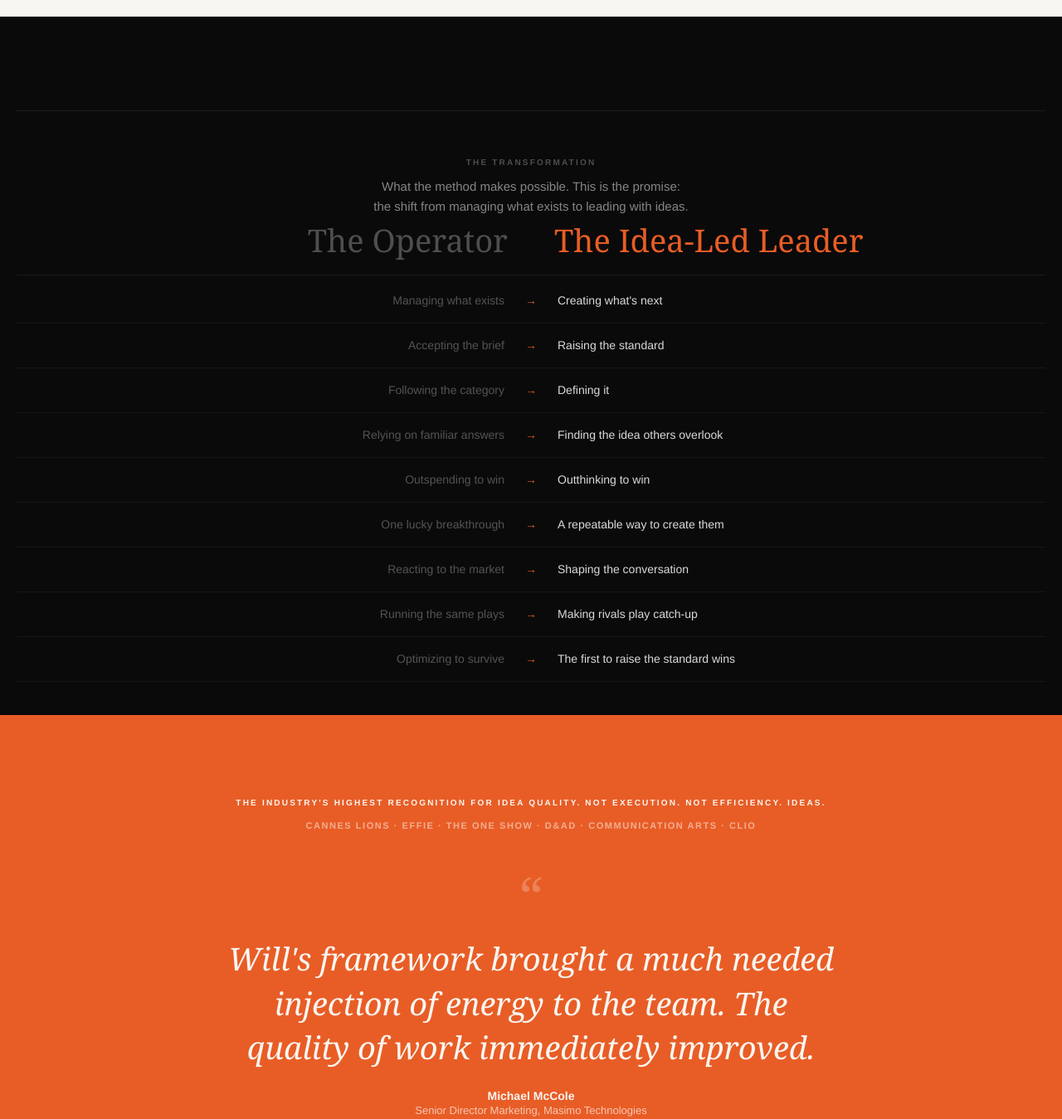
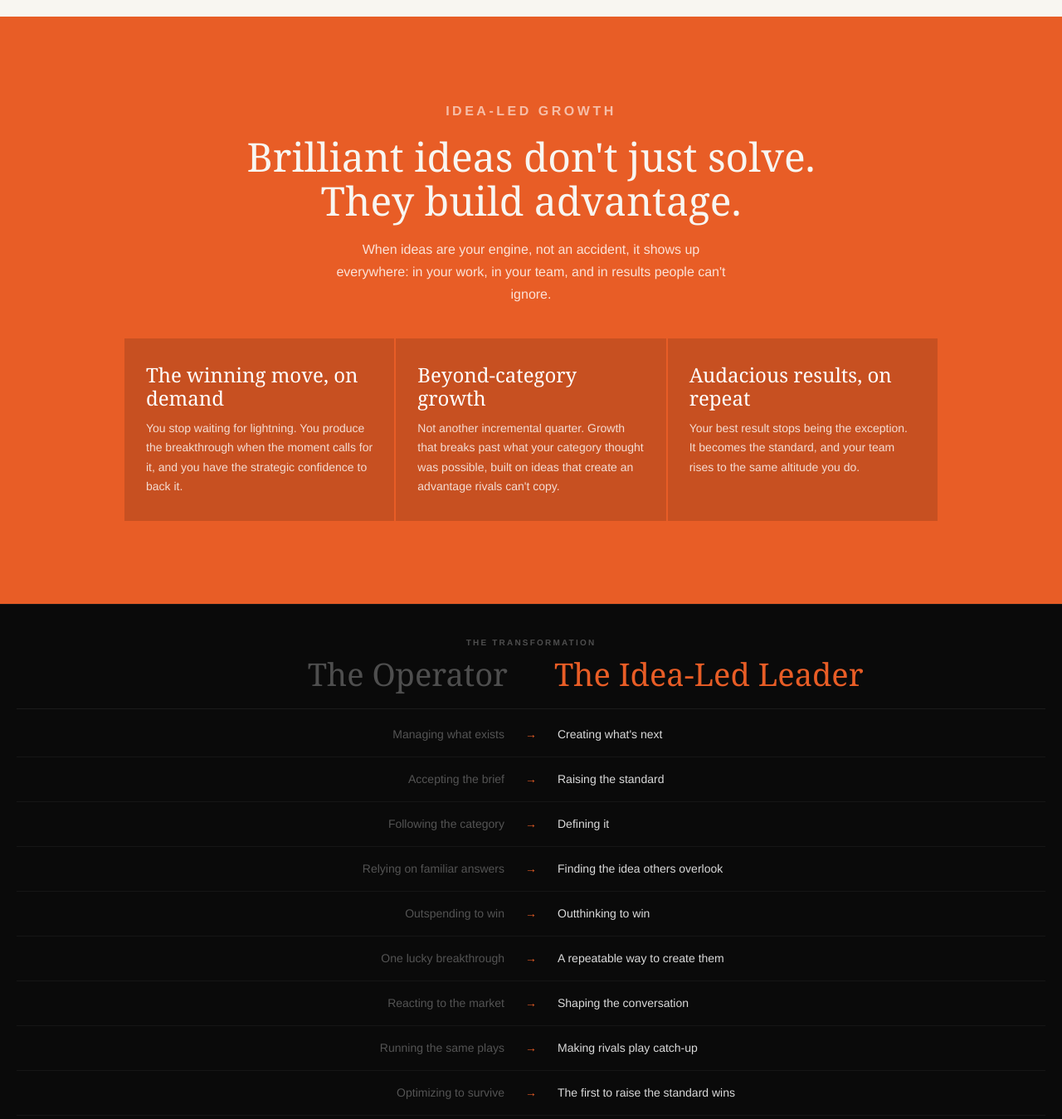
Before and after one commit to will-backwardbrilliance/Website, a plain HTML site: page the-method.html in a window 1280 px wide. Shown: the part 1420-2769 px from the top of the page at 83% size. Drawn offline with Linux system fonts and the light colour scheme.

Commit message:
Copy/design pass: new hero, Idea-Led Growth moved to Method, testimonial headline, About/Services tweaks, lighter body copy

```diff
--- a/the-method.html
+++ b/the-method.html
@@ -23,7 +23,7 @@
       --black:  #0a0a0a;
       --white:  #f8f6f1;
       --orange: #e85d26;
-      --mid:    #4a4a4a;
+      --mid:    #5c5c5c;
       --rule:   #d8d3cb;
       --card:   #f0ede6;
       --serif:  'Georgia', 'Times New Roman', serif;
@@ -65,9 +65,7 @@
     /* SHARED */
     .label { font-size: 10px; font-weight: 700; letter-spacing: 0.22em; text-transform: uppercase; }
     .img-box { background: #e8e4dc; position: relative; overflow: hidden; }
-    .img-box::before { content: ''; position: absolute; inset: 0;
-      background: linear-gradient(to bottom right, transparent calc(50% - .5px), #d0ccc4 calc(50% - .5px), #d0ccc4 calc(50% + .5px), transparent calc(50% + .5px)),
-                  linear-gradient(to bottom left,  transparent calc(50% - .5px), #d0ccc4 calc(50% - .5px), #d0ccc4 calc(50% + .5px), transparent calc(50% + .5px)); }
+    .img-box::before { content: none; }
     .img-box span { position: absolute; bottom: 16px; left: 20px; font-size: 10px; font-weight: 700; letter-spacing: 0.12em; text-transform: uppercase; color: var(--mid); opacity: 0.45; }
     .img-box-dark { background: #1a1a1a; }
 
@@ -112,7 +110,7 @@
     .pain-card p { font-family: var(--serif); font-size: 17px; font-style: italic; line-height: 1.55; color: rgba(255,255,255,0.78); }
 
     /* Arc */
-    .arc { margin-top: 56px; padding-top: 40px; border-top: 1px solid rgba(255,255,255,0.07); display: flex; flex-direction: column; }
+    .arc { display: flex; flex-direction: column; }
     .arc-header-row { display: flex; align-items: center; gap: 12px; padding-bottom: 20px; border-bottom: 1px solid rgba(255,255,255,0.07); margin-bottom: 4px; }
     .arc-header-from { flex: 1; font-family: var(--serif); font-size: clamp(22px, 4vw, 38px); font-weight: 400; letter-spacing: 0; text-transform: none; color: rgba(255,255,255,0.28); text-align: right; line-height: 1.1; }
     .arc-header-spacer { width: 32px; flex-shrink: 0; }
@@ -173,9 +171,10 @@
     /* PROOF */
     #proof { background: var(--orange); color: var(--white); padding: 60px 20px; }
     .proof-inner { max-width: 740px; margin: 0 auto; text-align: center; }
+    .proof-headline { font-family: var(--serif); font-size: clamp(30px, 7vw, 52px); font-weight: 400; line-height: 1.1; margin-bottom: 20px; }
     .awards-row { text-align: center; margin-bottom: 56px; font-size: 11px; font-weight: 700; letter-spacing: 0.14em; text-transform: uppercase; color: rgba(255,255,255,0.5); }
     .proof-mark { font-family: var(--serif); font-size: 64px; line-height: 0.7; opacity: 0.25; margin-bottom: 28px; }
-    .proof-quote { font-family: var(--serif); font-size: clamp(20px, 5vw, 38px); font-style: italic; font-weight: 400; line-height: 1.4; margin-bottom: 24px; }
+    .proof-quote { font-family: var(--serif); font-size: 17px; font-style: italic; font-weight: 400; line-height: 1.6; max-width: 56ch; margin: 0 auto 22px; color: rgba(255,255,255,0.9); }
     .proof-attribution { font-size: 13px; color: rgba(255,255,255,0.65); }
     .proof-attribution strong { display: block; color: var(--white); font-weight: 600; font-size: 14px; margin-bottom: 2px; }
     .proof-row { display: flex; flex-direction: column; gap: 2px; margin-top: 48px; text-align: left; }
@@ -302,7 +301,7 @@
       .problem-header { display: flex; align-items: flex-end; justify-content: space-between; gap: 40px; margin-bottom: 72px; }
       .problem-aside { text-align: right; max-width: 28ch; }
       .pain-grid { grid-template-columns: repeat(3, 1fr); }
-      .arc { margin-top: 72px; padding-top: 56px; }
+      .arc { margin-top: 0; padding-top: 0; }
       .arc-row { padding: 16px 0; }
       .arc-from { font-size: 14px; }
       .arc-to { font-size: 14px; }
@@ -346,7 +345,19 @@
     .os-val { font-size: 14px; color: rgba(255,255,255,0.5); line-height: 1.6; }
     .br-desk { display: none; }
     @media (min-width: 760px) { .os-triad { grid-template-columns: repeat(3, 1fr); } .br-desk { display: inline; } }
-  </style>
+      /* PROMISED LAND */
+    #promised-land { background: var(--orange); color: var(--white); padding: 60px 20px; }
+    .pl-head { max-width: 820px; margin: 0 auto; text-align: center; }
+    .pl-head .label { color: rgba(255,255,255,0.6); margin-bottom: 16px; }
+    .pl-head h2 { font-family: var(--serif); font-size: clamp(28px, 7vw, 48px); font-weight: 400; line-height: 1.1; margin-bottom: 18px; }
+    .pl-head p { font-size: 16px; color: rgba(255,255,255,0.82); line-height: 1.7; max-width: 54ch; margin: 0 auto; }
+    .pl-grid { display: flex; flex-direction: column; gap: 2px; max-width: 980px; margin: 40px auto 0; }
+    .pl-card { background: rgba(0,0,0,0.14); padding: 30px 26px; }
+    .pl-card h3 { font-family: var(--serif); font-size: clamp(20px, 3.5vw, 24px); font-weight: 400; line-height: 1.15; margin-bottom: 12px; color: #fff; }
+    .pl-card p { font-size: 14px; line-height: 1.65; color: rgba(255,255,255,0.8); }
+    @media (min-width: 760px) { .pl-grid { flex-direction: row; } .pl-card { flex: 1; } }
+    @media (min-width: 1024px) { #promised-land { padding: 100px 48px; } }
+</style>
 </head>
 <body>
 
@@ -446,11 +457,35 @@
 </section>
 
 
+<!-- PROMISED LAND (the transformed state) -->
+<section id="promised-land">
+  <div class="pl-head">
+    <p class="label">Idea-led growth</p>
+    <h2>Brilliant ideas don't just solve.<br>They build advantage.</h2>
+    <p>When ideas are your engine, not an accident, it shows up everywhere: in your work, in your team, and in results people can't ignore.</p>
+  </div>
+
+  <div class="pl-grid">
+    <div class="pl-card">
+      <h3>The winning move, on demand</h3>
+      <p>You stop waiting for lightning. You produce the breakthrough when the moment calls for it, and you have the strategic confidence to back it.</p>
+    </div>
+    <div class="pl-card">
+      <h3>Beyond-category growth</h3>
+      <p>Not another incremental quarter. Growth that breaks past what your category thought was possible, built on ideas that create an advantage rivals can't copy.</p>
+    </div>
+    <div class="pl-card">
+      <h3>Audacious results, on repeat</h3>
+      <p>Your best result stops being the exception. It becomes the standard, and your team rises to the same altitude you do.</p>
+    </div>
+  </div>
+</section>
+
+
 <!-- BENEFIT: THE TRANSFORMATION -->
 <section style="background: var(--black); color: var(--white); padding: 40px 20px; border-top: 1px solid rgba(255,255,255,0.06);">
   <div class="arc">
     <p class="label" style="color: rgba(255,255,255,0.28); margin-bottom: 12px; text-align: center;">The Transformation</p>
-    <p style="text-align:center; color:rgba(255,255,255,0.5); font-size:15px; line-height:1.6; max-width:46ch; margin:0 auto 8px;">What the method makes possible. This is the promise: the shift from managing what exists to leading with ideas.</p>
     <div class="arc-header-row">
       <span class="arc-header-from">The Operator</span>
       <span class="arc-header-spacer"></span>
@@ -471,11 +506,9 @@
 
 <!-- PROOF (short) -->
 <section id="proof">
-  <p class="label" style="text-align:center; margin-bottom: 16px;">The industry's highest recognition for idea quality. Not execution. Not efficiency. Ideas.</p>
-  <p class="awards-row">Cannes Lions &middot; Effie &middot; The One Show &middot; D&amp;AD &middot; Communication Arts &middot; Clio</p>
   <div class="proof-inner">
-    <p class="proof-mark">&ldquo;</p>
-    <blockquote class="proof-quote">Will's framework brought a much needed injection of energy to the team. The quality of work immediately improved.</blockquote>
+    <h2 class="proof-headline">Not a talk. A rewire.</h2>
+    <blockquote class="proof-quote">&ldquo;Will's framework brought a much needed injection of energy to the team. The quality of work immediately improved.&rdquo;</blockquote>
     <p class="proof-attribution"><strong>Michael McCole</strong>Senior Director Marketing, Masimo Technologies</p>
   </div>
 </section>
```
Also changed, not shown: about.html (+4 -4 lines), index.html (+7 -32 lines), services.html (+2 -2 lines).
